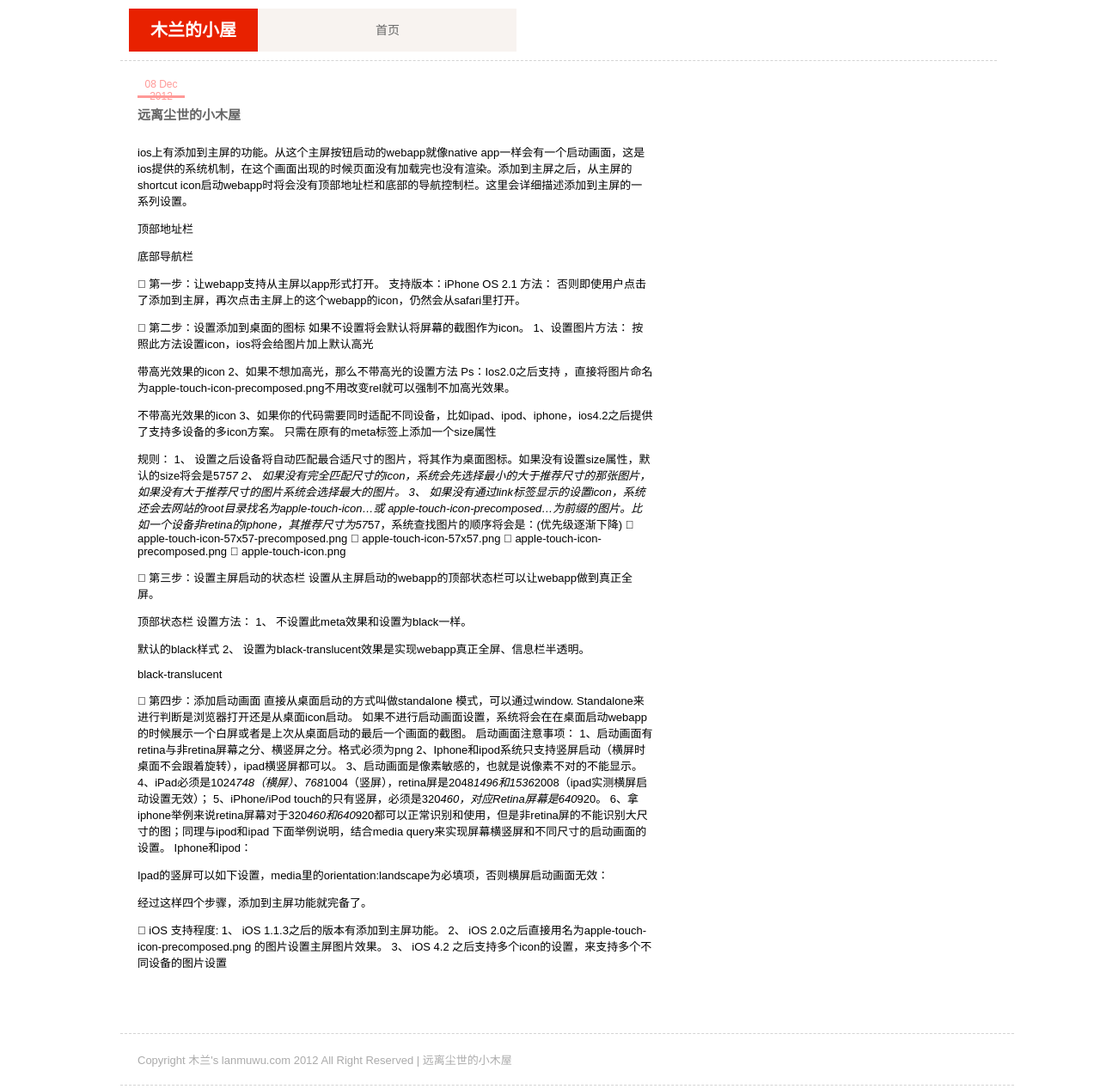
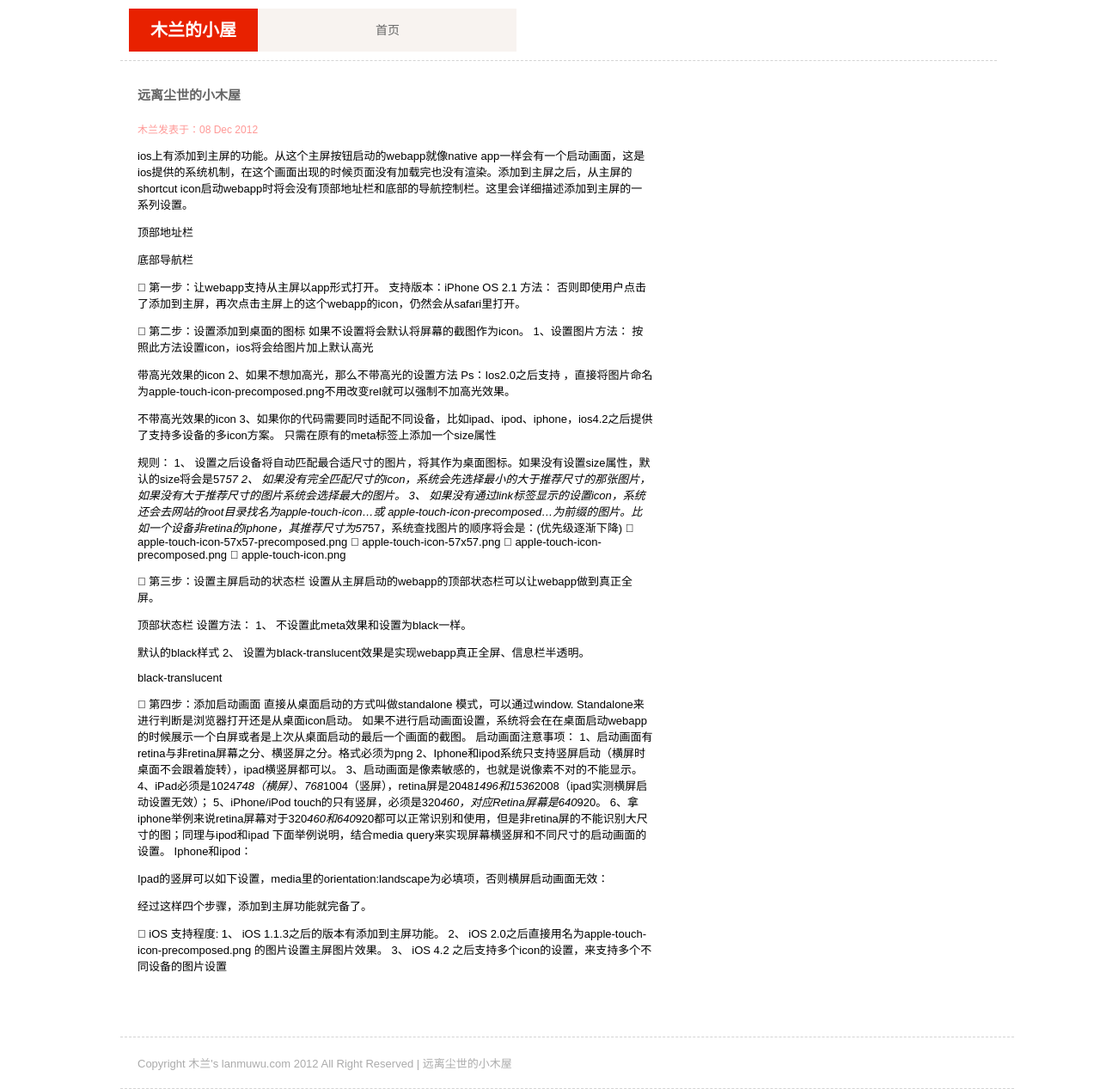
Before and after one commit to siriusdog/yigiyigi.github.com, a Jekyll site: the page built from _posts/2012-12-8-webapp开发——ios添加到主屏完整方案.md, in a window 1280 px wide. Shown: the whole page at 86% size. Built offline with Jekyll 4.4.1, drawn with Linux system fonts in a browser that asks for light colours; Markdown is read by kramdown in place of the engine named in the settings.

Commit message:
更新模板 Signed-off-by: yigiyigi <yigiyigi@gmail.com>

```diff
--- a/_layouts/post.html
+++ b/_layouts/post.html
@@ -4,8 +4,8 @@ title:  远离尘世的小木屋
 ---
 
 <div class='content-list'>
-	<span class='time'>{{page.date | date_to_string}}</span>
 	<h1 class='title'><a href='{{page.url}}'>{{page.title}}</a></h1>
+	<div class='time'>木兰发表于：{{page.date | date_to_string}}</div>
 	<div class='content'>{{ content }}</div>
 	<div class="content-tag">
 		{% for tag in page.tags %}
```
